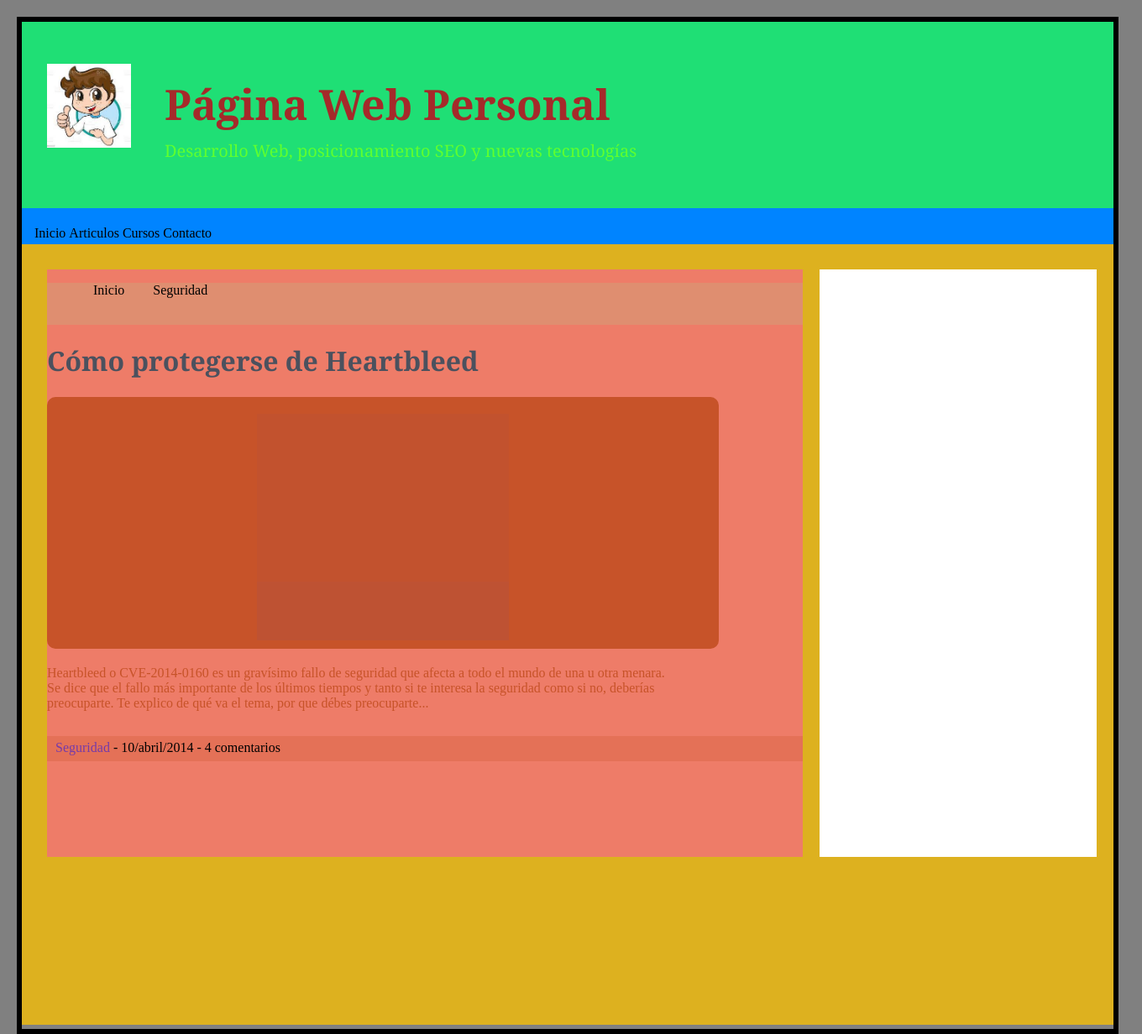
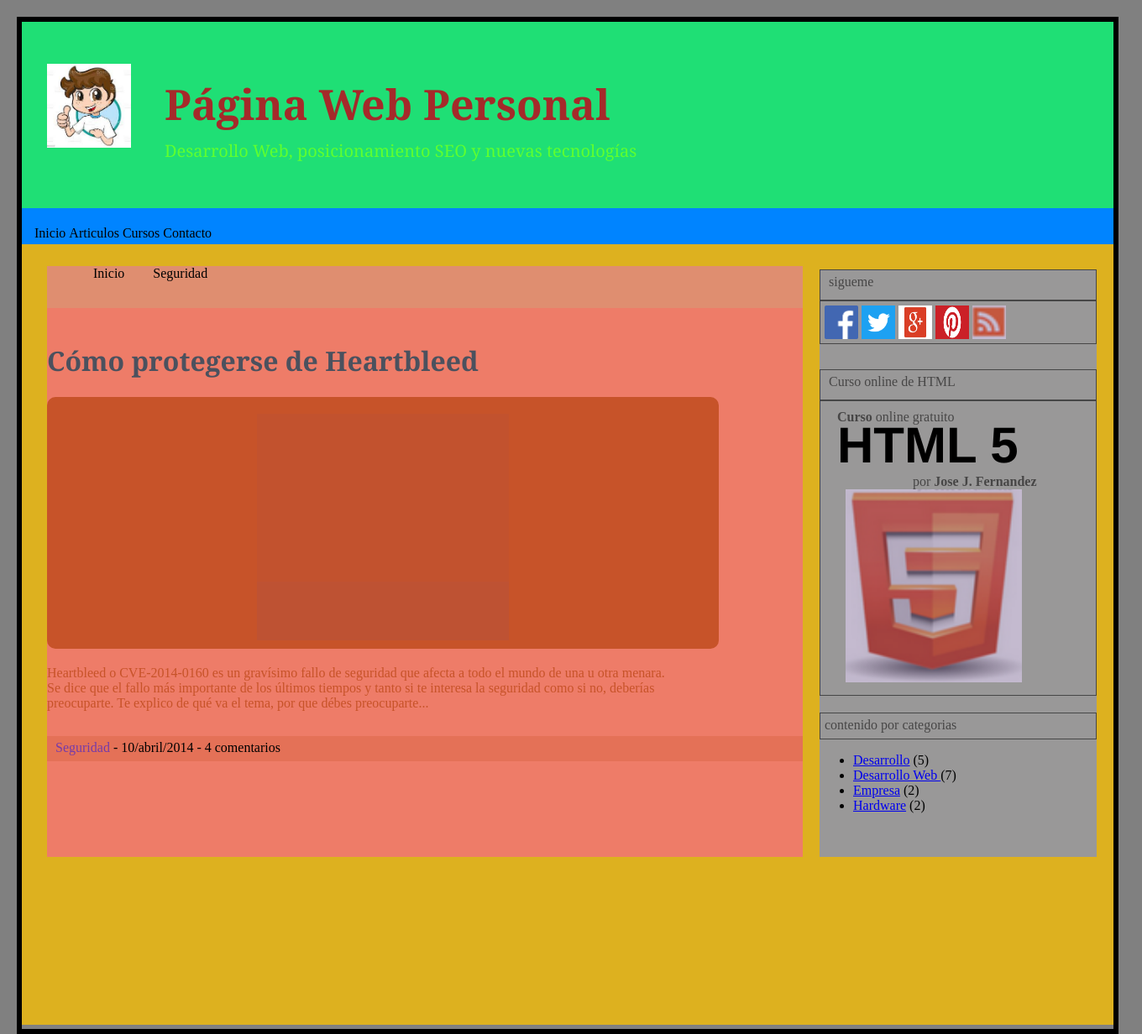
Before and after one commit to afragarcab/Primer-repositorio-, a PHP site: page / in a window 1360 px wide. Shown: the whole page at 84% size. Run offline with PHP 8.4, Linux system fonts and the light colour scheme.

Commit message:
terminado al 99% la task5

```diff
--- a/Task5CSS/css/web.css
+++ b/Task5CSS/css/web.css
@@ -71,6 +71,8 @@
 #cajamenu {
     background-color: rgb(223, 142, 112);
     height: 50px;
+    position: relative;
+    bottom: 20px;
 }
 
 #menusito li {
@@ -130,7 +132,7 @@
 }
 
 #white {
-    background-color: white;
+    background-color: rgb(153, 152, 152);
     width: 330px;
     height: 700px;
     float: left;
@@ -138,3 +140,135 @@
     left: 50px;
     top: 30px;
 }
+
+#follow {
+    height: 35px;
+    border: 1px solid rgb(70, 70, 70);
+}
+
+.sigueme {
+    color: rgb(71, 70, 70);
+    position: relative;
+    left: 10px;
+    top: 5px;
+}
+
+#imagenes {
+    height: 50px;
+    border: 1px solid rgb(70, 70, 70);
+}
+
+.facebook {
+    width: 40px;
+    height: 40px;
+    position: relative;
+    left: 5px;
+    top: 5px;
+}
+
+.twitter {
+    width: 40px;
+    height: 40px;
+    position: relative;
+    left: 5px;
+    top: 5px;
+}
+
+.google {
+    width: 40px;
+    height: 40px;
+    position: relative;
+    left: 5px;
+    top: 5px;
+}
+
+.pinterest {
+    width: 40px;
+    height: 40px;
+    position: relative;
+    left: 5px;
+    top: 5px;
+}
+
+.wifi {
+    width: 40px;
+    height: 40px;
+    position: relative;
+    left: 5px;
+    top: 5px;
+}
+
+#curso {
+    height: 35px;
+    border: 1px solid rgb(70, 70, 70);
+    position: relative;
+    top: 30px;
+}
+
+#online {
+    color: rgb(71, 70, 70);
+    position: relative;
+    left: 10px;
+    top: 5px;
+}
+
+#html5 {
+    height: 350px;
+    border: 1px solid rgb(70, 70, 70);
+    position: relative;
+    top: 30px;
+}
+
+.gratuito {
+    position: relative;
+    top: 10px;
+    left: 20px;
+    color: rgb(71, 70, 70);
+}
+
+.negrita {
+    font-weight: bold;
+}
+
+#titulohtml {
+    position: relative;
+    left: 20px;
+    font-size: 60px;
+    margin: 0px;
+    font-family: 'Franklin Gothic Medium', 'Arial Narrow', Arial, sans-serif;
+}
+
+.autor {
+    position: relative;
+    left: 110px;
+    color: rgb(71, 70, 70);
+}
+
+.strong {
+    font-weight: bold;
+}
+
+#tamañohtml {
+    width: 210px;
+    position: relative;
+    left: 30px;
+}
+
+#contenido {
+ height: 30px;
+ border: 1px solid rgb(70, 70, 70);
+ position: relative;
+ top: 50px;
+}
+
+.categorias {
+    color: rgb(71, 70, 70);
+    position: relative;
+    left: 5px;
+    top: 5px;
+}
+
+#lastmenu {
+    position: relative;
+    top: 50px;
+}
--- a/Task5CSS/index.html
+++ b/Task5CSS/index.html
@@ -57,10 +57,38 @@
                     </div>
                 </div>
                 <div id="white">
-
+                    <div id="follow">
+                        <span class="sigueme">sigueme</span>
+                    </div>
+                    <div id="imagenes">
+                        <img src="imagen/facebook.png" alt="facebook" class="facebook">
+                        <img src="imagen/twitter.png" alt="twitter" class="twitter">
+                        <img src="imagen/google.jpg" alt="google +" class="google">
+                        <img src="imagen/pinterest.png" alt="pinterest" class="pinterest">
+                        <img src="imagen/wifi.PNG" alt="wifi" class="wifi">
+                    </div>
+                    <div id="curso">
+                        <span id="online">Curso online de HTML</span>
+                    </div>
+                    <div id="html5">
+                        <span class="gratuito"><span class="negrita">Curso</span> online gratuito</span>
+                        <h1 id="titulohtml">HTML 5</h1>
+                        <span class="autor">por <span class="strong">Jose J. Fernandez</span> </span>
+                        <img src="imagen/html5.PNG" alt="HTML5" id="tamañohtml">
+                    </div>
+                    <div id="contenido">
+                        <span class="categorias">contenido por categorias</span>
+                    </div>
+                    <nav id="lastmenu">
+                        <ul>
+                            <li> <a href="https://es.wikipedia.org/wiki/HTML" target="blank">Desarrollo</a> (5)</li>
+                            <li> <a href="https://es.wikipedia.org/wiki/Desarrollo_web" target="blank">Desarrollo Web </a>(7)</li>
+                            <li> <a href="https://www.pccomponentes.com/" target="blank">Empresa</a>  (2)</li>
+                            <li> <a href="https://futbol.tuotraliga.com/" target="blank">Hardware</a> (2) </li>
+                        </ul>
+                    </nav>
                 </div>
             </div>
-
 
         </div>
 </body>
```
Also changed, not shown: Task5CSS/imagen/facebook.png (added), Task5CSS/imagen/google.jpg (added), Task5CSS/imagen/html5.PNG (added), Task5CSS/imagen/pinterest.png (added), Task5CSS/imagen/twitter.png (added), Task5CSS/imagen/wifi.PNG (added).
